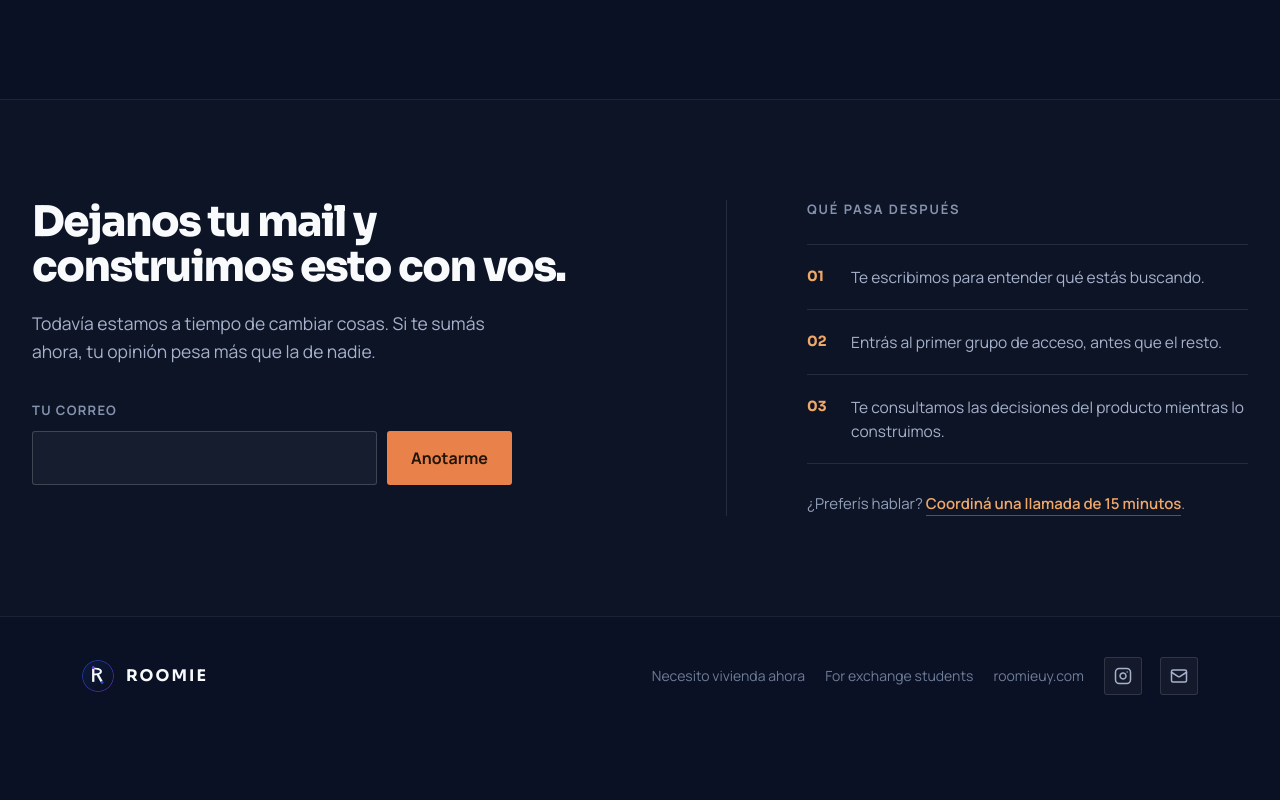
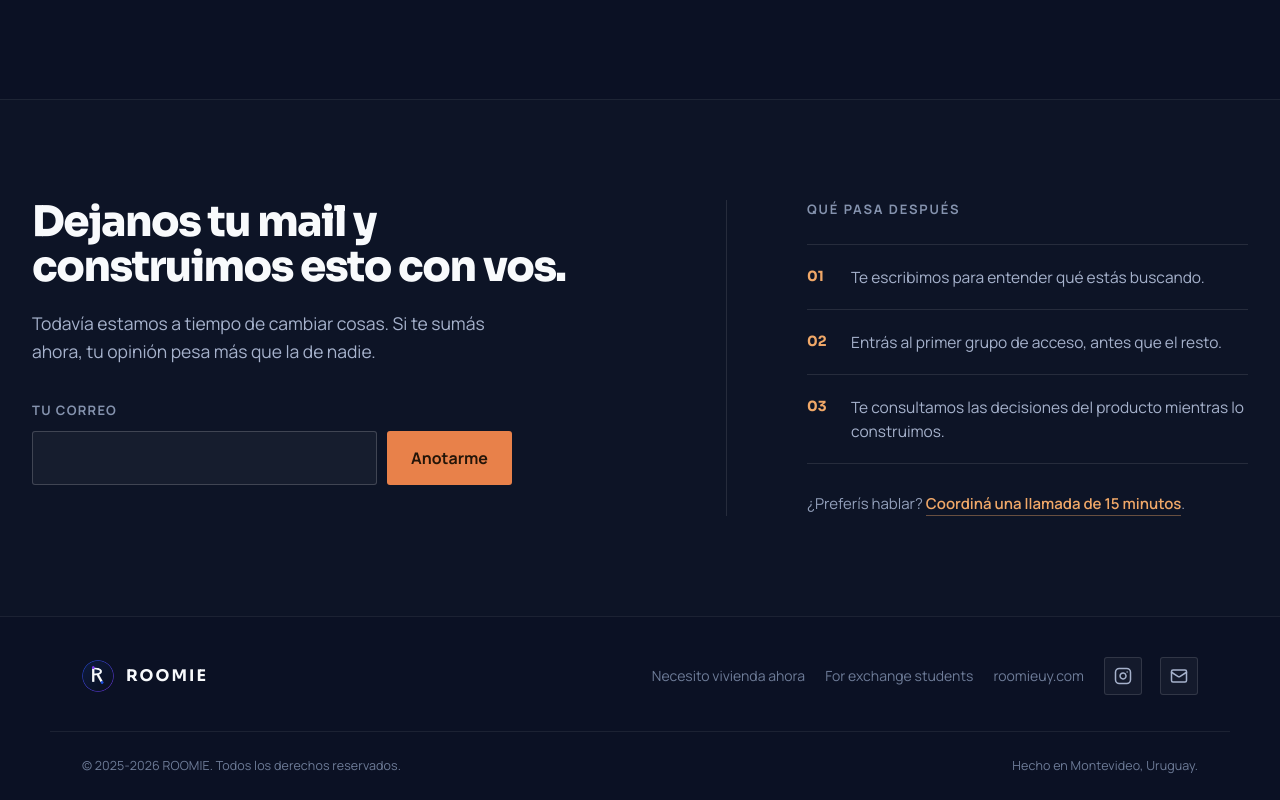
Before and after one commit to enlammit-prog/roomie-landing, a Next.js app: page / in a window 1280 px wide. Shown: the part 4305-5105 px from the top of the page. Before the commit the page ends 5040 px from the top, so only its background shows below. Built offline with nearby package versions, Linux system fonts and the light colour scheme; no server answers.

Commit message:
Mejora la franja inferior del footer

```diff
--- a/src/components/Footer.tsx
+++ b/src/components/Footer.tsx
@@ -1,10 +1,17 @@
 import Image from "next/image";
 import Link from "next/link";
 
+const DESDE = 2025;
+
 export default function Footer() {
+  // El año se fija al momento del build, que es lo habitual en un sitio
+  // estático: cada deploy lo actualiza.
+  const hasta = new Date().getFullYear();
+  const years = hasta > DESDE ? `${DESDE}-${hasta}` : `${DESDE}`;
+
   return (
     <footer className="border-t border-hairline">
-      <div className="max-w-[1180px] mx-auto px-8 py-10 flex items-center justify-between flex-wrap gap-5">
+      <div className="max-w-[1180px] mx-auto px-4 sm:px-8 pt-10 flex items-center justify-between flex-wrap gap-5">
         <div className="flex items-center gap-3">
           <Image
             src="/roomie_profile.png"
@@ -79,6 +86,17 @@ export default function Footer() {
           </div>
         </div>
       </div>
+
+      <div className="max-w-[1180px] mx-auto px-4 sm:px-8 mt-9 border-t border-white/[0.07]">
+        <div className="py-6 flex flex-col sm:flex-row sm:items-center sm:justify-between gap-x-8 gap-y-3">
+          <p className="text-[12.5px] text-ink-muted leading-[1.6] tracking-[0.01em]">
+            © {years} ROOMIE. Todos los derechos reservados.
+          </p>
+          <p className="text-[12.5px] text-ink-muted leading-[1.6] tracking-[0.01em] sm:text-right">
+            Hecho en Montevideo, Uruguay.
+          </p>
+        </div>
+      </div>
     </footer>
   );
 }
```
